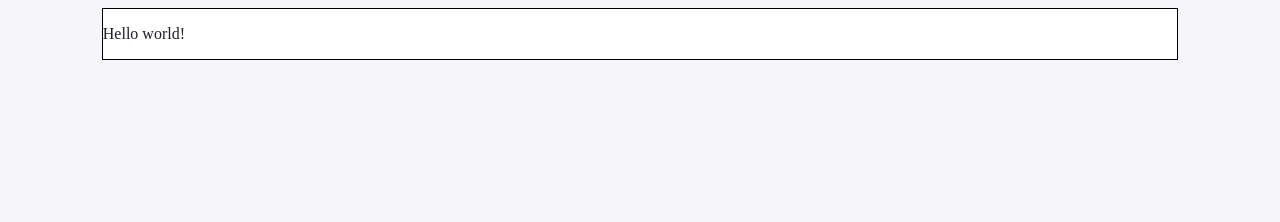
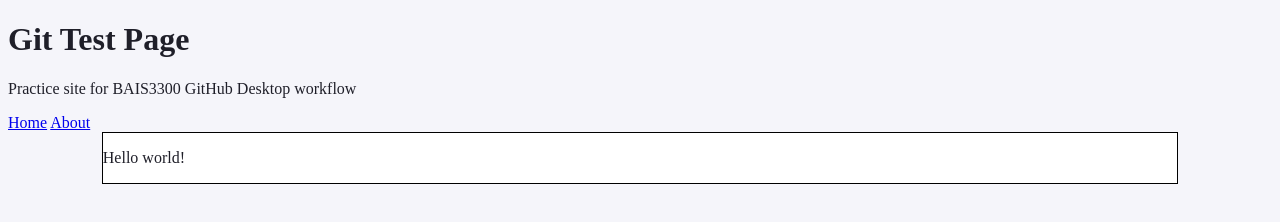
Before and after one commit to colbydavis13/colbydavis-hw6, a plain HTML site: page index.html in a window 1280 px wide. Drawn offline with Linux system fonts and the light colour scheme.

Commit message:
Add links to about tab
Added links and a description to the hello world page

```diff
--- a/index.html
+++ b/index.html
@@ -7,6 +7,17 @@
     </head>
 
     <body>
+    <header class="site-header">
+      <h1>Git Test Page</h1>
+      <p class="subtitle">Practice site for BAIS3300 GitHub Desktop workflow</p>
+
+      <nav class="nav">
+        <a class="nav-link" href="index.html">Home</a>
+        <a class="nav-link" href="about.html">About</a>
+      </nav>
+    </header>
+
+    <body>
         <div class="container">
             <p>Hello world!</p>
         </div>
```
